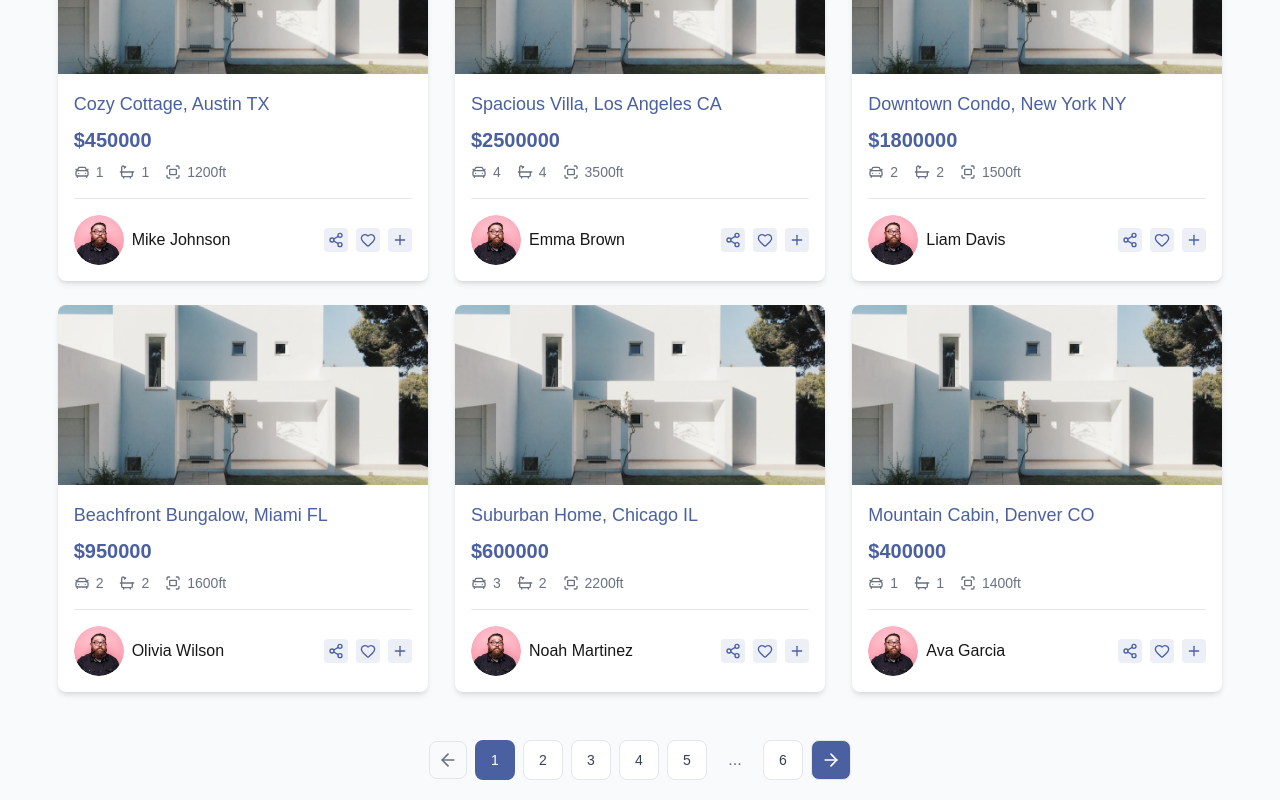
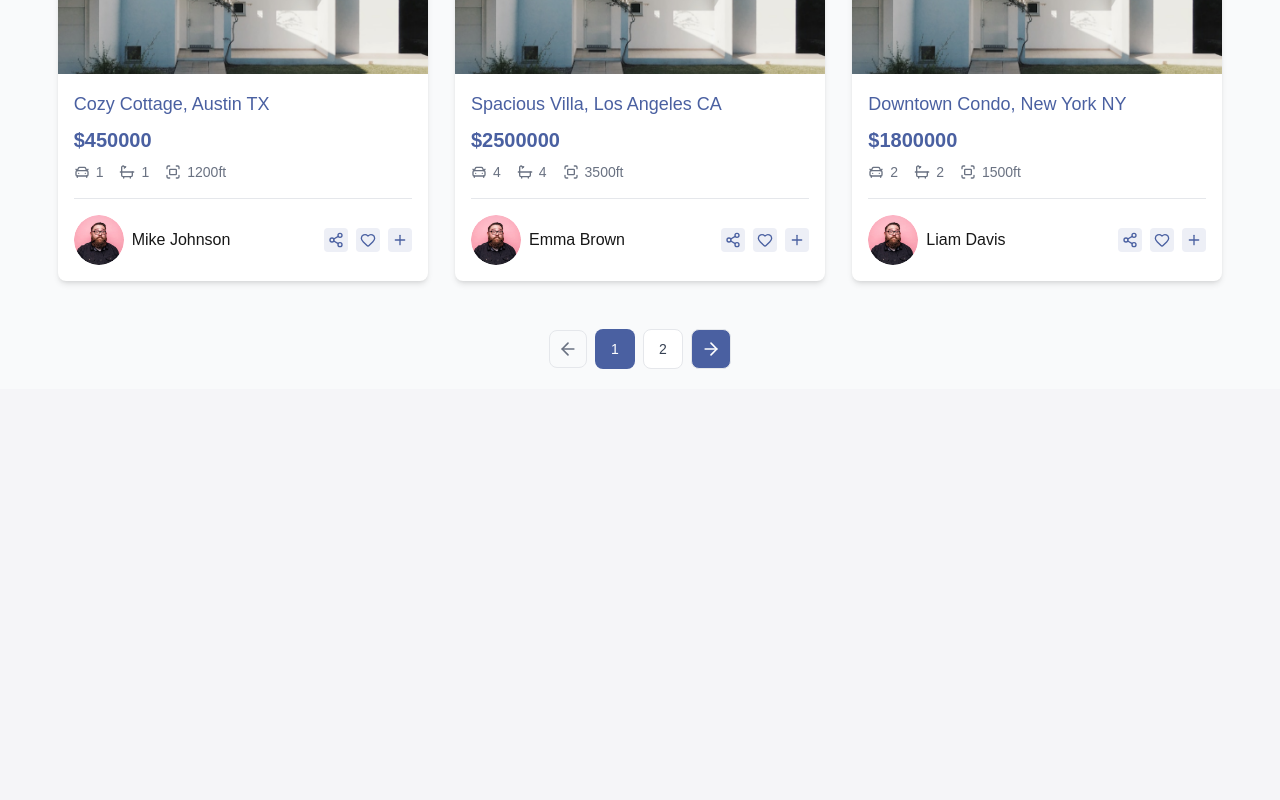
Before and after one commit to Osama-Alghoul/real-estate-hub, a Next.js app: page /properties in a window 1280 px wide. Shown: the part 1036-1836 px from the top of the page. After the commit the page ends 1425 px from the top, so only its background shows below. Built offline with nearby package versions, Linux system fonts and the light colour scheme; data requests are answered from the project's data file.

Commit message:
feat(properties): integrate client-side pagination with displayedProperties and fix state update bug

```diff
--- a/app/properties/page.tsx
+++ b/app/properties/page.tsx
@@ -16,6 +16,9 @@ export default function PropertiesPage() {
   const [view, setView] = useState<"grid" | "list">(initialView);
   const [filter, setFilter] = useState("all");
   const [sort, setSort] = useState("default");
+  const [currentPage, setCurrentPage] = useState(1);
+
+  const itemsPerPage = 6;
 
   // Fetch API (client-side)
   const getProperties = async () => {
@@ -28,8 +31,8 @@ export default function PropertiesPage() {
     getProperties();
   }, []);
 
-  const displayedProperties = useMemo(()=>{
-    let result = [...properties]
+  const displayedProperties = useMemo(() => {
+    let result = [...properties];
 
     if (filter !== "all") {
       result = result.filter((prop) => prop.type === filter);
@@ -40,23 +43,41 @@ export default function PropertiesPage() {
     else if (sort === "newest") result.reverse();
 
     return result;
-  }, [properties, filter, sort])
+  }, [properties, filter, sort]);
+
+  const paginatedProperties = useMemo(() => {
+    const start = (currentPage - 1) * itemsPerPage;
+    const end = start + itemsPerPage;
+    return displayedProperties.slice(start, end);
+  }, [displayedProperties, currentPage]);
+
+  const totalPages = Math.ceil(displayedProperties.length / itemsPerPage);
 
   return (
     <div className="min-h-screen flex flex-col bg-gray-50">
       <Banner title="Properties" breadcrumb="Home / Properties" />
 
       <main className="flex-grow max-w-[1500px] mx-auto px-4 py-5 w-full">
-        <FilterControl key={view} currentView={view} onViewChange={setView} onFilterChange={setFilter} onSortChange={setSort} />
+        <FilterControl
+          key={view}
+          currentView={view}
+          onViewChange={setView}
+          onFilterChange={setFilter}
+          onSortChange={setSort}
+        />
 
         {view === "grid" ? (
-          <GridView data={displayedProperties} />
+          <GridView data={paginatedProperties} />
         ) : (
-          <ListView data={displayedProperties} />
+          <ListView data={paginatedProperties} />
         )}
 
         <div className="mt-12 flex justify-center">
-          <Pagination totalPages={5} currentPage={1} />
+          <Pagination
+            totalPages={totalPages}
+            currentPage={currentPage}
+            onPageChange={setCurrentPage}
+          />
         </div>
       </main>
     </div>
--- a/components/common/Pagination.tsx
+++ b/components/common/Pagination.tsx
@@ -3,14 +3,28 @@ import { ArrowLeft, ArrowRight } from "lucide-react";
 type PaginationProps = {
   totalPages: number;
   currentPage: number;
+  onPageChange: (page: number) => void;
 };
 
-export default function Pagination({ totalPages, currentPage }: PaginationProps) {
+export default function Pagination({
+  totalPages,
+  currentPage,
+  onPageChange,
+}: PaginationProps) {
   const pages = Array.from({ length: totalPages }, (_, i) => i + 1);
+
+  const handlePrev = () => {
+    if (currentPage > 1) onPageChange(currentPage - 1);
+  };
+
+  const handleNext = () => {
+    if (currentPage < totalPages) onPageChange(currentPage + 1);
+  };
 
   return (
     <div className="flex items-center space-x-2">
       <button
+        onClick={handlePrev}
         className="p-2 border border-gray-200 text-gray-500 rounded-lg hover:bg-gray-50 transition"
         disabled={currentPage === 1}
       >
@@ -18,9 +32,10 @@ export default function Pagination({ totalPages, currentPage }: PaginationProps)
       </button>
 
       <div className="flex space-x-2">
-        {pages.map((page) => (
+        {pages.slice(0, 5).map((page) => (
           <button
             key={page}
+            onClick={() => onPageChange(page)}
             className={`w-10 h-10 rounded-lg text-sm font-medium transition ${
               page === currentPage
                 ? "bg-primary-light text-white"
@@ -30,17 +45,29 @@ export default function Pagination({ totalPages, currentPage }: PaginationProps)
             {page}
           </button>
         ))}
-        <span className="w-10 h-10 flex items-center justify-center text-gray-500">...</span>
-        <button
-          className="w-10 h-10 rounded-lg text-sm font-medium bg-white text-gray-700 border border-gray-200 hover:bg-gray-50 transition"
-        >
-          {totalPages + 1}
-        </button>
+        {totalPages > 6 && (
+          <span className="w-10 h-10 flex items-center justify-center text-gray-500">
+            ...
+          </span>
+        )}
+        {totalPages > 6 && (
+          <button
+            onClick={() => onPageChange(totalPages)}
+            className={`w-10 h-10 rounded-lg text-sm font-medium transition ${
+              currentPage === totalPages
+                ? "bg-primary-light text-white"
+                : "bg-white text-gray-700 border border-gray-200 hover:bg-gray-50"
+            }`}
+          >
+            {totalPages}
+          </button>
+        )}
       </div>
 
       <button
         className="w-10 h-10 flex items-center justify-center p-2 border border-gray-200 text-gray-500 rounded-lg bg-primary-light hover:bg-primary-dark transition"
         disabled={currentPage === totalPages}
+        onClick={handleNext}
       >
         <ArrowRight size={20} className="text-white" />
       </button>
```
